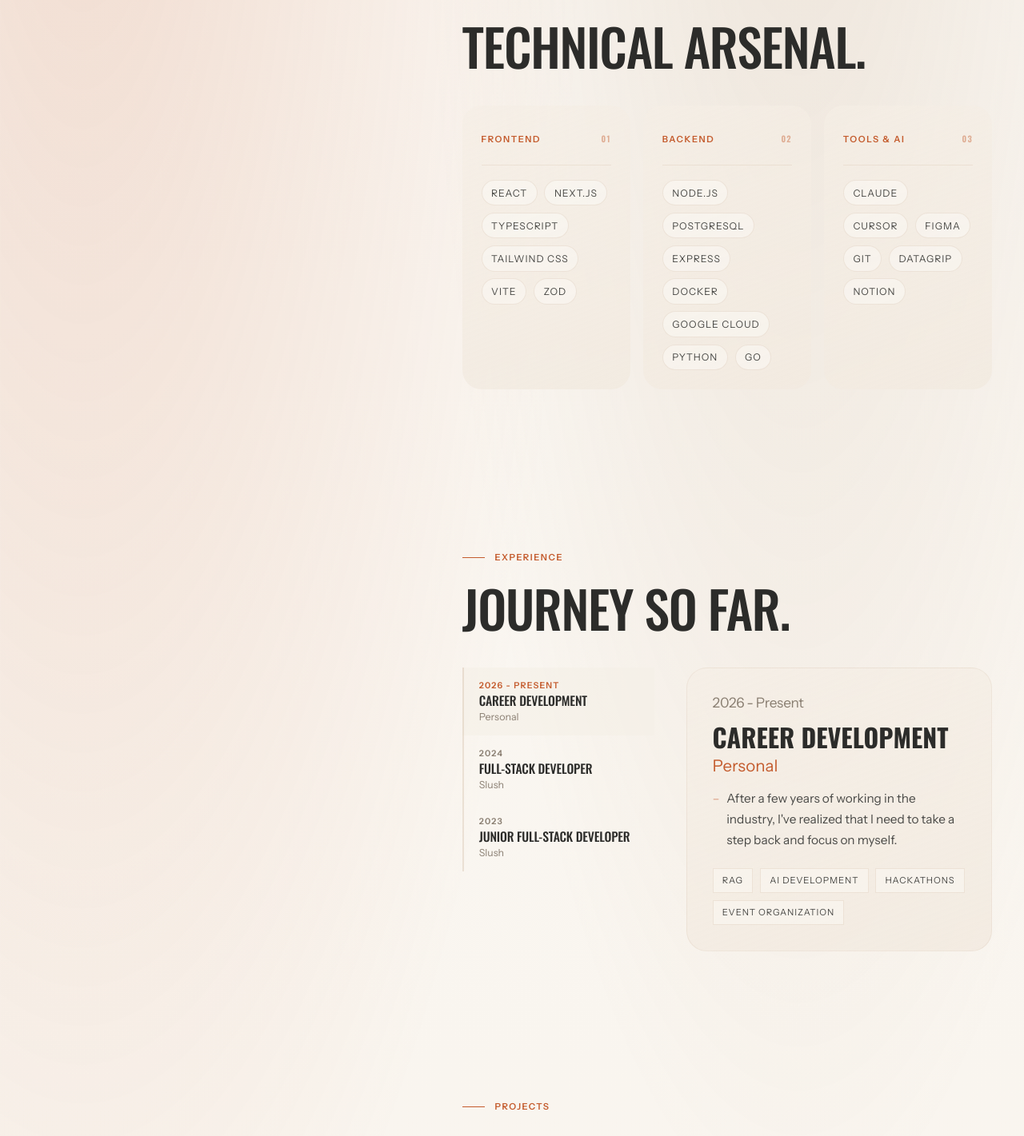
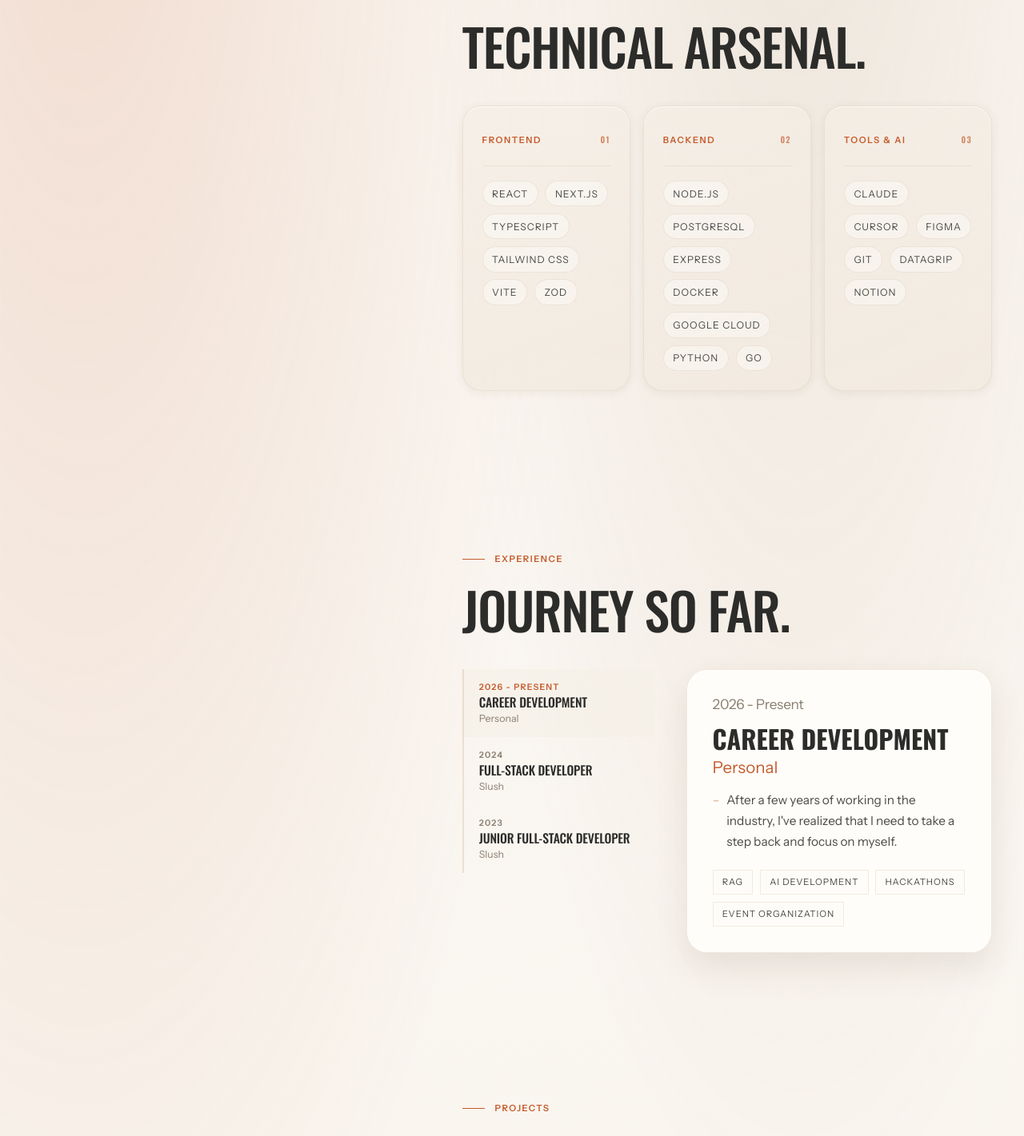
Before and after one commit to HenronenGIT/hmaronen-homepage, a Next.js app in the folder apps/homepage/: page / in a window 1280 px wide. Shown: the part 920-2341 px from the top of the page at 80% size. Built offline with nearby package versions, Linux system fonts and the light colour scheme.

Commit message:
feat(surfaces): differentiate card layers across sections
Skill cards get border, inset highlight, and hover lift. Experience
tab panel elevated to surface-card with shadow-card to read as the
active selection. Connect cards get a warm white-to-surface gradient
and shadow with deeper hover lift.

```diff
--- a/apps/homepage/app/globals.css
+++ b/apps/homepage/app/globals.css
@@ -880,13 +880,25 @@ select {
   position: relative;
   padding: 1.5rem;
   border-radius: 1.5rem;
-  border: none;
+  border: 1px solid rgba(155, 106, 62, 0.1);
   background: linear-gradient(
     160deg,
     rgba(245, 238, 229, 0.65),
     rgba(242, 234, 224, 0.9)
   );
-  box-shadow: none;
+  box-shadow:
+    0 2px 12px rgba(82, 57, 34, 0.07),
+    inset 0 1px 0 rgba(255, 255, 255, 0.72);
+  transition:
+    transform 220ms cubic-bezier(0.22, 1, 0.36, 1),
+    box-shadow 220ms ease;
+}
+
+.skill-card:hover {
+  transform: translateY(-3px);
+  box-shadow:
+    0 8px 24px rgba(82, 57, 34, 0.12),
+    inset 0 1px 0 rgba(255, 255, 255, 0.72);
 }
 
 .skill-card-header {
@@ -904,7 +916,7 @@ select {
   font-weight: var(--font-weight-semibold);
   letter-spacing: 0.12em;
   color: var(--accent);
-  opacity: 0.45;
+  opacity: 0.7;
 }
 
 .skill-card-summary {
@@ -1224,12 +1236,9 @@ select {
 .experience-tab-panel {
   padding: clamp(1.6rem, 2.5vw, 2.2rem);
   border-radius: clamp(1.5rem, 2vw, 2rem);
-  border: 1px solid rgba(155, 106, 62, 0.08);
-  background: linear-gradient(
-    160deg,
-    rgba(245, 238, 229, 0.65),
-    rgba(242, 234, 224, 0.9)
-  );
+  border: 1px solid rgba(155, 106, 62, 0.14);
+  background: var(--surface-card);
+  box-shadow: var(--shadow-card);
 }
 
 @keyframes tab-content-enter {
@@ -1409,14 +1418,22 @@ select {
 .connect-card {
   padding: 1.45rem;
   border-radius: 1.45rem;
+  background: linear-gradient(
+    160deg,
+    var(--white-warm),
+    var(--surface)
+  ) !important;
+  box-shadow: var(--shadow-soft) !important;
   transition:
     transform 180ms ease,
+    box-shadow 180ms ease,
     border-color 180ms ease;
 }
 
 .connect-card:hover,
 .connect-card:focus-visible {
-  transform: translateY(-2px);
+  transform: translateY(-3px);
+  box-shadow: 0 12px 32px rgba(82, 57, 34, 0.12) !important;
   border-color: rgba(196, 92, 46, 0.24);
 }
 
```
